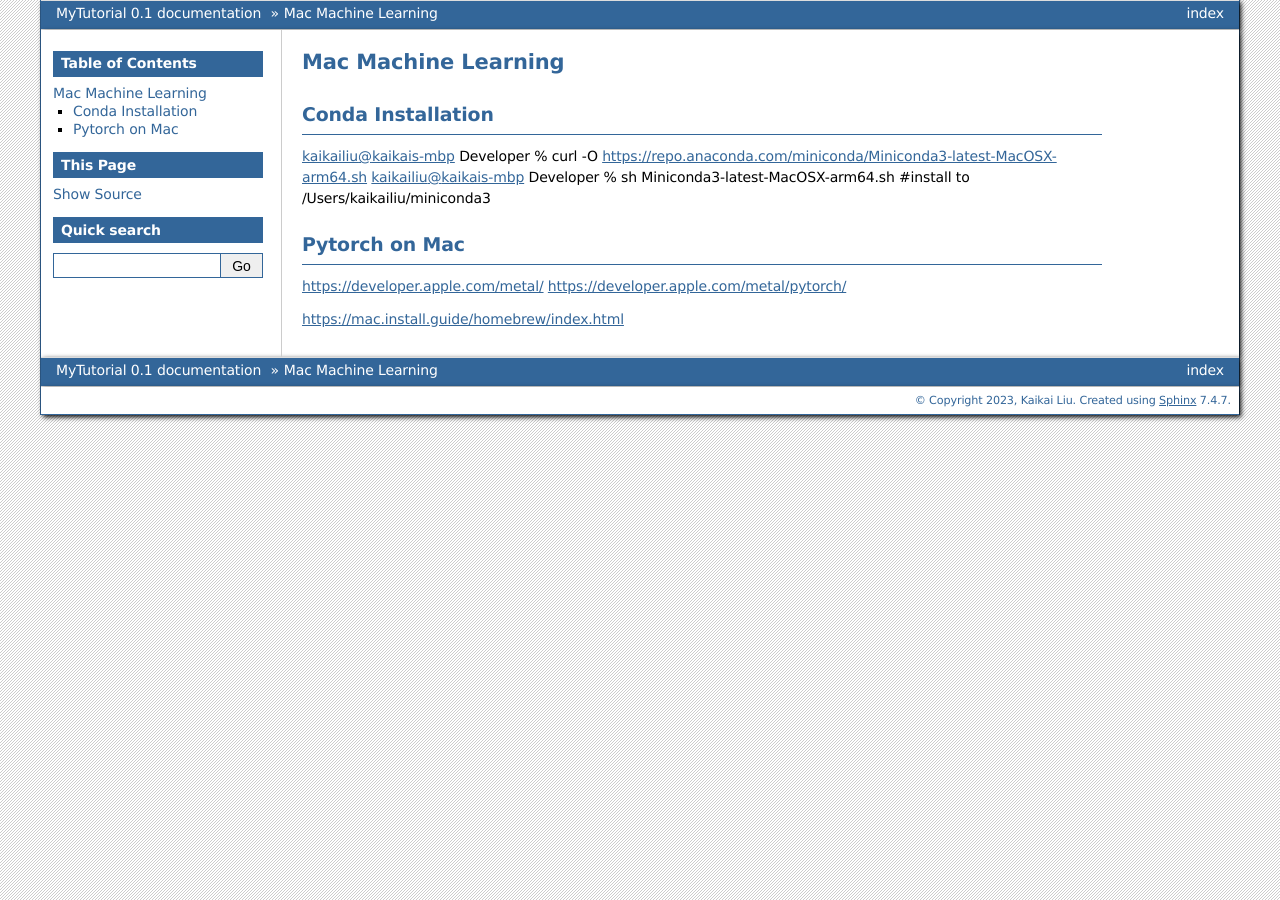
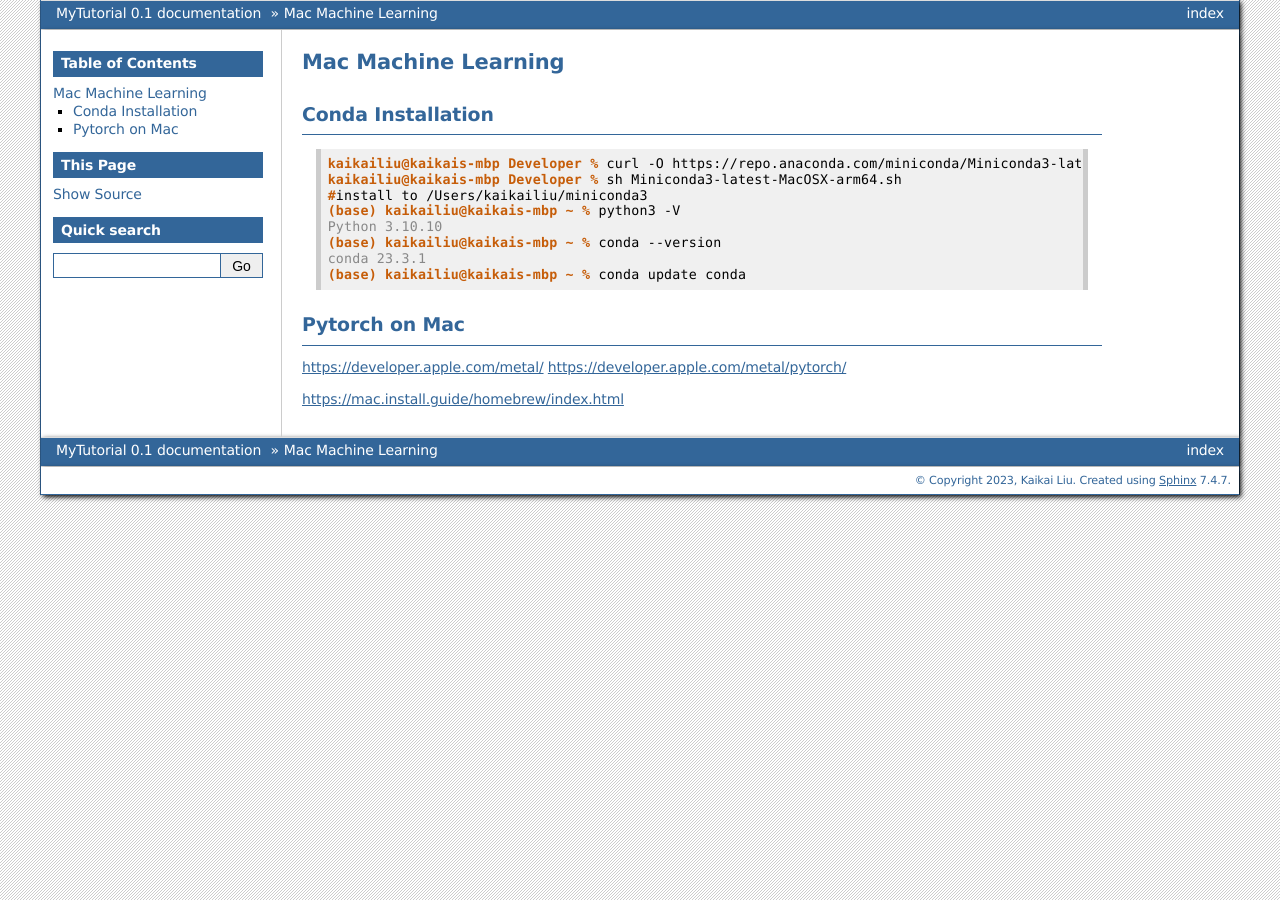
Before and after one commit to lkk688/mytutorial, a Sphinx documentation site: the page built from docs/source/MacML.rst, in a window 1280 px wide. Built offline with Sphinx 7.4.7, drawn with Linux system fonts in a browser that asks for light colours.

Commit message:
Update MacML.rst

```diff
--- a/docs/source/MacML.rst
+++ b/docs/source/MacML.rst
@@ -3,9 +3,17 @@
 
 Conda Installation
 ------------------
-kaikailiu@kaikais-mbp Developer % curl -O https://repo.anaconda.com/miniconda/Miniconda3-latest-MacOSX-arm64.sh
-kaikailiu@kaikais-mbp Developer % sh Miniconda3-latest-MacOSX-arm64.sh
-#install to /Users/kaikailiu/miniconda3
+
+.. code-block:: console
+
+  kaikailiu@kaikais-mbp Developer % curl -O https://repo.anaconda.com/miniconda/Miniconda3-latest-MacOSX-arm64.sh
+  kaikailiu@kaikais-mbp Developer % sh Miniconda3-latest-MacOSX-arm64.sh
+  #install to /Users/kaikailiu/miniconda3
+  (base) kaikailiu@kaikais-mbp ~ % python3 -V
+  Python 3.10.10
+  (base) kaikailiu@kaikais-mbp ~ % conda --version
+  conda 23.3.1
+  (base) kaikailiu@kaikais-mbp ~ % conda update conda
 
 Pytorch on Mac
 --------------
```
